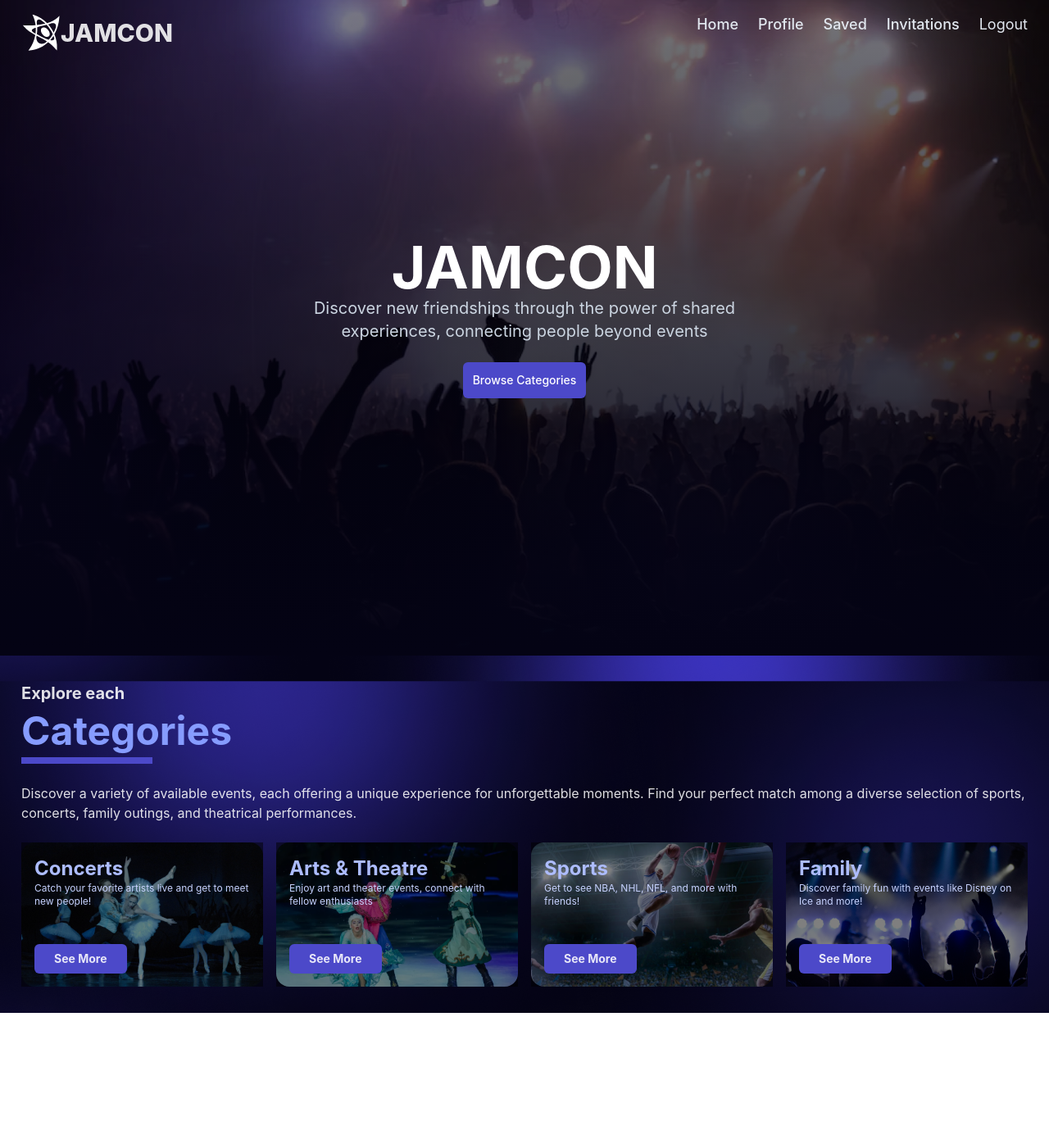
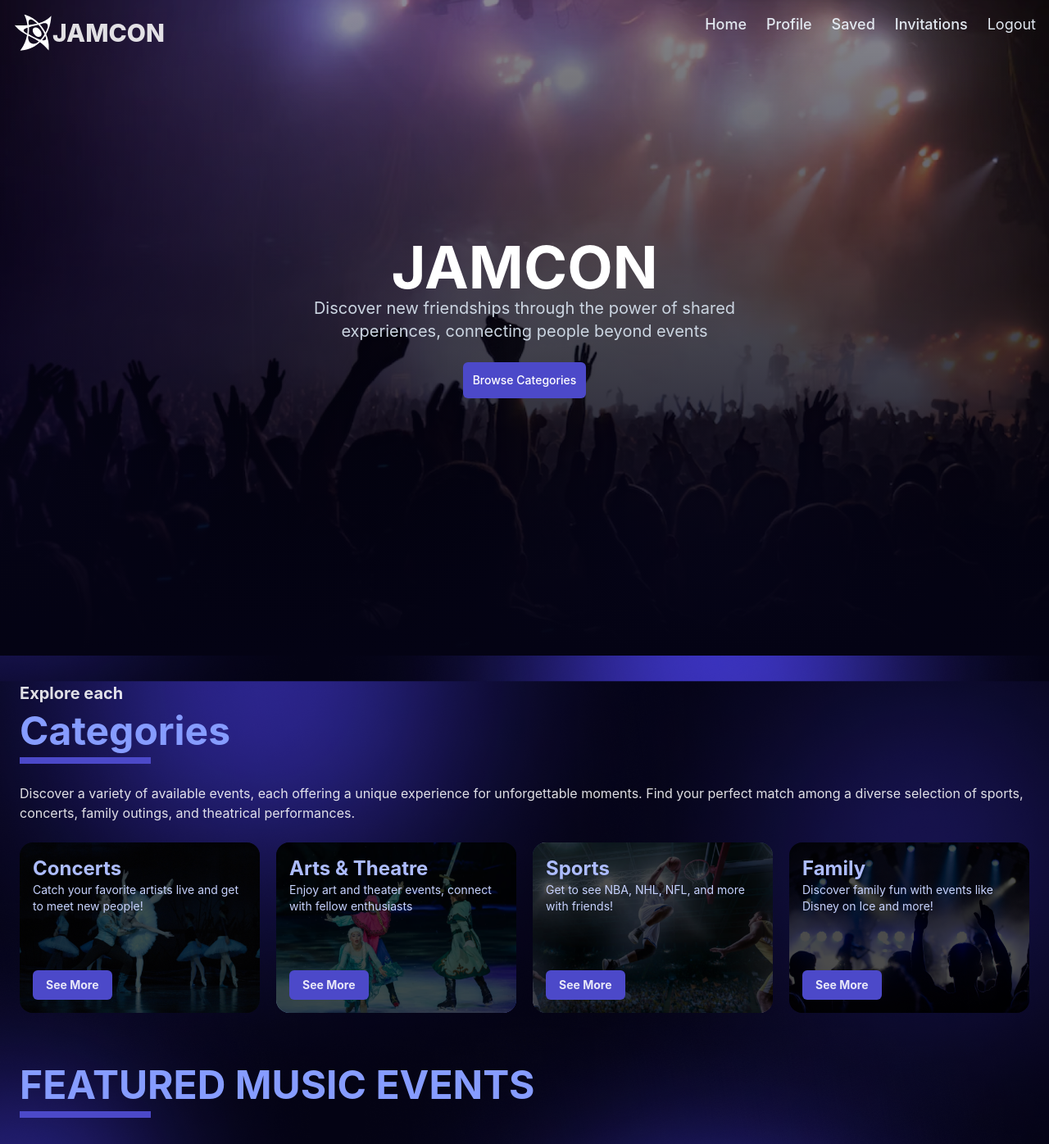
Before and after one commit to dombonifacio/UpMeet, a React (Vite) app in the folder client/: page / in a window 1280 px wide. Shown: the whole page at 82% size. Before the commit the page ends 1236 px from the top, so only its background shows below. Built offline with nearby package versions, Linux system fonts and the light colour scheme.

Commit message:
Need to finish the featured events section in the homepage.

```diff
--- a/client/src/components/Buttons/ButtonCard.tsx
+++ b/client/src/components/Buttons/ButtonCard.tsx
@@ -7,7 +7,7 @@ interface ButtonProps {
 const ButtonCard= ({text}: ButtonProps) => {
   return (
     <div>
-      <button className="bg-lavender p-2 px-3 text-xs md:text-sm md:p-2 md:px-6 rounded-md hover:bg-indigo-800 duration-75 font-bold">
+      <button className="bg-lavender p-2 px-3 text-xs md:text-sm md:p-2 md:px-4 rounded-md hover:bg-indigo-800 duration-75 font-bold">
        {text}
       </button>
     </div>
--- a/client/src/components/Cards/CategoryCard.tsx
+++ b/client/src/components/Cards/CategoryCard.tsx
@@ -34,21 +34,23 @@ const CategoryCard = () => {
     },
   ];
   return (
-    <div className="grid grid-cols-2 md:grid-cols-3 lg:grid-cols-4 gap-y-6 gap-x-4 ">
+    <div className="grid grid-cols-2 md:grid-cols-3 lg:grid-cols-4 gap-y-6 gap-x-5 ">
       {categoryList.map((category: ICategory) => (
-        <div className="relative ">
-          <div className="absolute h-full flex flex-col justify-between p-4 bg-black/50 w-full">
+        <div className="relative rounded-2xl">
+          <div className="absolute h-full flex flex-col justify-between p-4 bg-black/70 w-full rounded-2xl">
             <div>
               <p className="font-bold text-cardText text-xl sm:text-2xl">
                 {category.name}
               </p>
-              <p className="text-xs text-indigo-200">{category.desc}</p>
+              <p className="text-xs md:text-sm text-indigo-200">
+                {category.desc}
+              </p>
             </div>
             <ButtonCard text="See More" />
           </div>
           <img
             src={category.image}
-            className="object-cover h-36 md:h-44 w-full rounded-2xl"
+            className="object-cover h-36 md:h-52 w-full rounded-2xl"
           />
         </div>
       ))}
--- a/client/src/pages/HomePage.tsx
+++ b/client/src/pages/HomePage.tsx
@@ -42,9 +42,8 @@ export const HomePage: React.FC = () => {
     <>
       <div className="w-full min-h-screen min-w-screen">
         <header className="relative">
-
-          <div className="absolute bg-gradient-to-t from-vader w-full h-full bg-black/40">
-            <div className="max-w-[1260px] mx-auto">
+          <div className="absolute bg-gradient-to-t from-vader w-full h-full bg-black/30">
+            <div className="max-w-[1640px] mx-auto">
               <Navbar />
             </div>
             <div className="title">
@@ -63,13 +62,12 @@ export const HomePage: React.FC = () => {
           </div>
           <img src={header} className="w-full h-screen object-cover" />
         </header>
-        <section id="categories">
-          <div className="max-w-[1260px] mx-auto p-4 my-4">
+        <div className="max-w-[1640px] mx-auto py-4 px-6 my-4">
+          <section id="categories">
             <div className="">
               <p className="font-bold text-lg md:text-xl ">Explore each</p>
 
-
-                <Title text="Categories" />
+              <Title text="Categories" />
 
               <p className="my-6">
                 Discover a variety of available events, each offering a unique
@@ -79,42 +77,19 @@ export const HomePage: React.FC = () => {
               </p>
             </div>
             <CategoryCard />
-          </div>
-        </section>
-      </div>
+          </section>
 
-      {/* <div className="mx-auto flex justify-center md:block max-w-[1260px] w-screen sm:p-4 md:w-screen"></div> */}
+          <section id="featured">
+            <div className="mt-16">
+              <Title text="FEATURED MUSIC EVENTS" />
+              <div className="grid grid-cols-2">
 
-      {/* <div className="m-10 p-5 bg-white/10">
-        <div className="text-white text-[40px] text-center p-5">
-          <p>Browse Local Events Here</p>
-        </div>
 
-        <div className="mx-20 m-10">
-          <div className="grid grid-cols-4 grid-rows-2 gap-4">
-            {categoryList.map((category, index) => {
-              return (
-                <CategoryCardComponent categoryCard={category} key={index} />
-              );
-            })}
-
-            <div className="relative overflow-hidden bg-cover bg-no-repeat col-span-2 row-span-2 col-start-3 row-start-1">
-              <img
-                src="https://images.unsplash.com/photo-1517457373958-b7bdd4587205?ixlib=rb-4.0.3&ixid=M3wxMjA3fDB8MHxwaG90by1wYWdlfHx8fGVufDB8fHx8fA%3D%3D&auto=format&fit=crop&w=3538&q=80"
-                className=" h-full w-fit"
-                alt="Louvre"
-              />
-              <div className="absolute bottom-0 left-0 right-0 top-0 h-full w-full overflow-hidden bg-black bg-fixed opacity-0 transition duration-300 ease-in-out hover:opacity-50 text-purple-900">
-                {" "}
-                <p className="text-white text-center mt-[250px] text-[50px]">
-                  {" "}
-                  Hot Deals
-                </p>
               </div>
             </div>
-          </div>
+          </section>
         </div>
-      </div> */}
+      </div>
     </>
   );
 };
```
